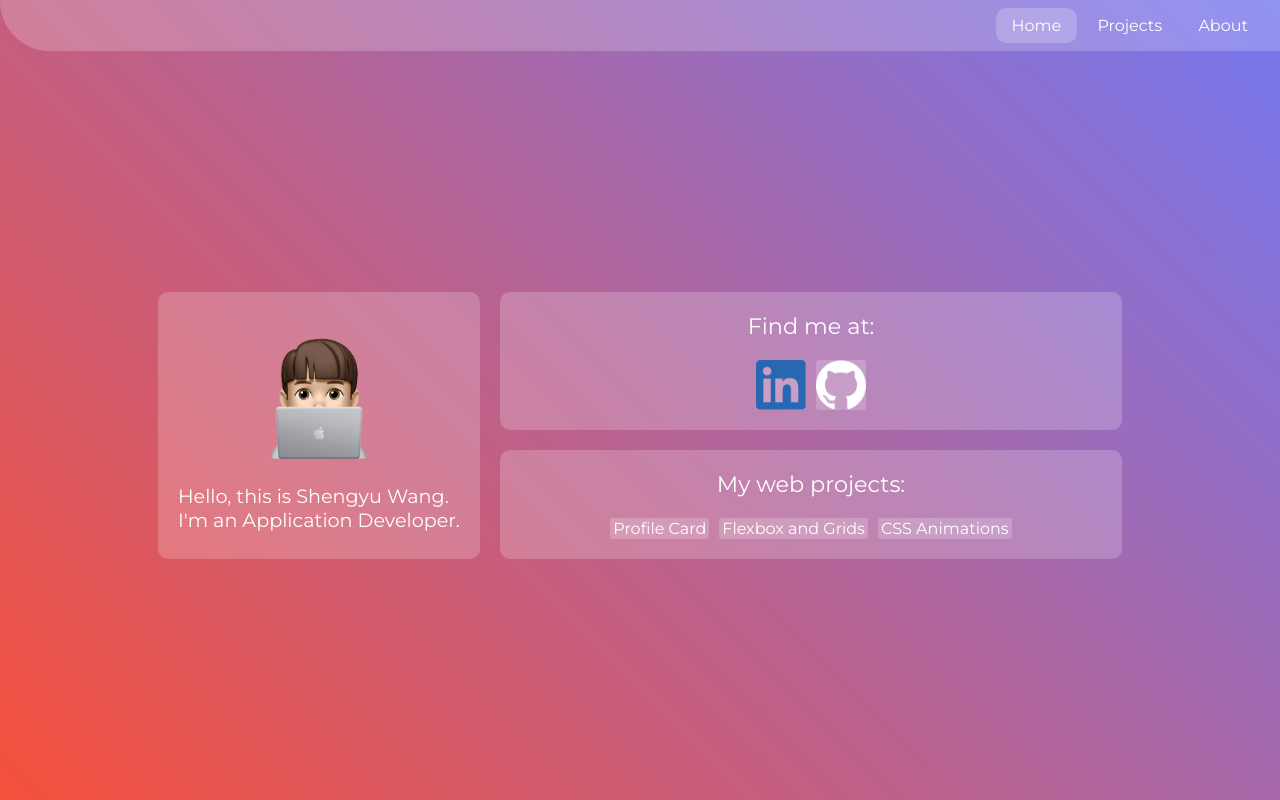
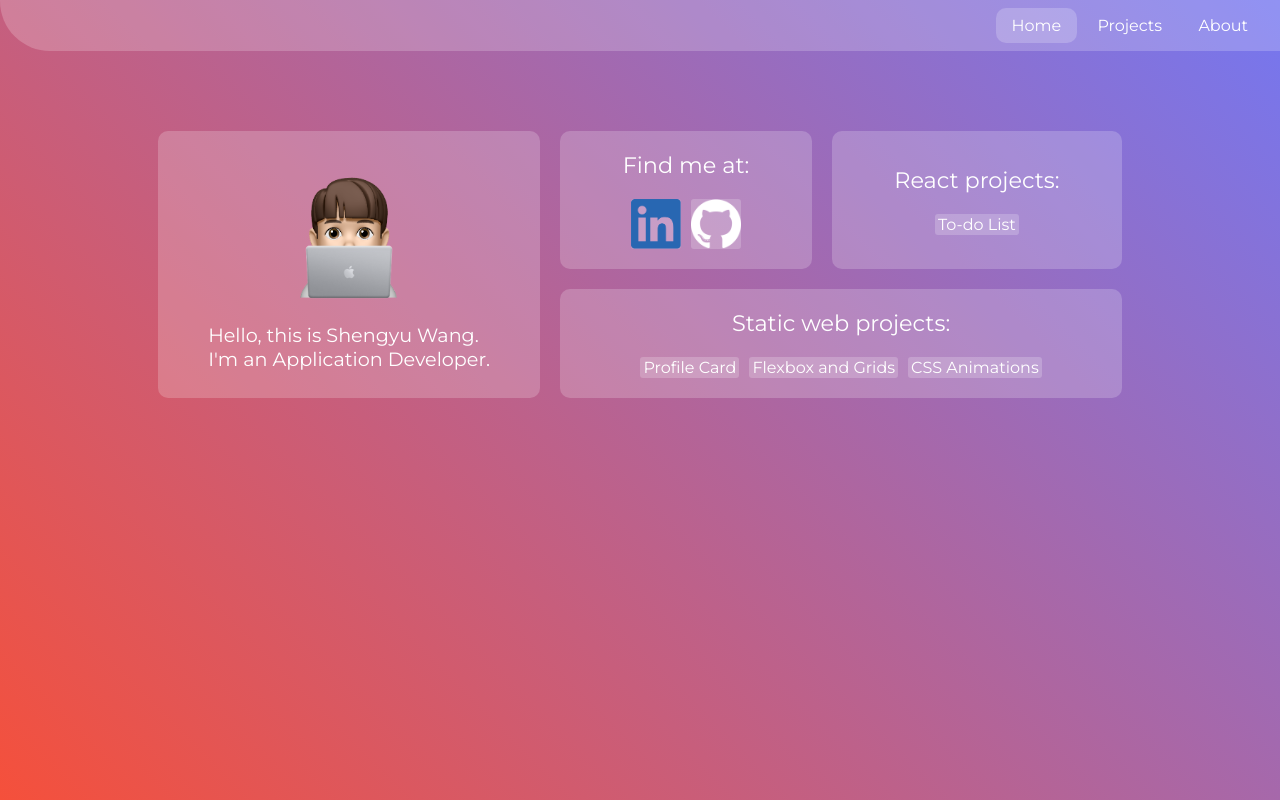
Before and after one commit to normansywang/web-dev, a plain HTML site: page index.html in a window 1280 px wide. Drawn offline with Linux system fonts and the light colour scheme.

Commit message:
modify styles, add react project link

```diff
--- a/index.html
+++ b/index.html
@@ -61,14 +61,21 @@
           <a class="github" href="https://github.com/normansywang?tab=repositories" target="_blank"></a>
         </div>
       </div>
-      <div class="projects">
-        <div class="description">My web projects:</div>
+      <div class="react-web projects">
+        <div class="description">React projects:</div>
+        <div class="project-links">
+          <a href="https://normansywang.github.io/react-01-todolist/" target="_blank">To-do List</a>
+        </div>
+      </div>
+      <div class="static-web projects">
+        <div class="description">Static web projects:</div>
         <div class="project-links">
           <a href="01-profile-card/">Profile Card</a>
           <a href="02-grid-and-flexbox/">Flexbox and Grids</a>
           <a href="03-animations/">CSS Animations</a>
         </div>
       </div>
+
     </main>
   </body>
 </html>
--- a/styles.css
+++ b/styles.css
@@ -41,6 +41,7 @@ main {
 main .intro {
     grid-area: intro;
     display: flex;
+    flex-direction: column;
     justify-content: center;
     align-items: center;
     background: var(--glass-background);
@@ -96,9 +97,11 @@ main .find-me .media-buttons a.github {
     background-image: url("common/img/icon-github.png");
 }
 
+main .static-web {
+    grid-area: static-projects;
+}
 
 main .projects {
-    grid-area: projects;
     background: var(--glass-background);
     border-radius: var(--box-border-radius);
     padding: 20px;
@@ -109,12 +112,16 @@ main .projects {
     gap: 20px;
 }
 
-main .projects .project-links {
+main .project-links {
     display: flex;
     justify-content: center;
     align-items: center;
     gap: 10px;
     flex-wrap: wrap;
+}
+
+main .react-projects {
+    grid-area: react-projects;
 }
 
 main .description {
@@ -124,12 +131,12 @@ main .description {
 @media (min-width: 1000px) {
     main {
         width: 80%;
-        margin: auto auto;
+        margin: 50px auto;
         display: grid;
-        grid-template-columns: auto 1fr;
+        grid-template-columns: auto auto auto;
         grid-template-areas:
-            "intro find-me"
-            "intro projects";
+            "intro find-me react-projects"
+            "intro static-projects static-projects";
     }
 
     main .intro {
```
